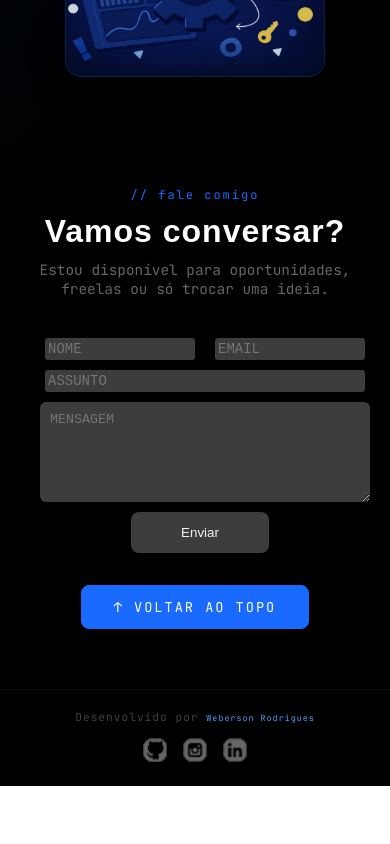
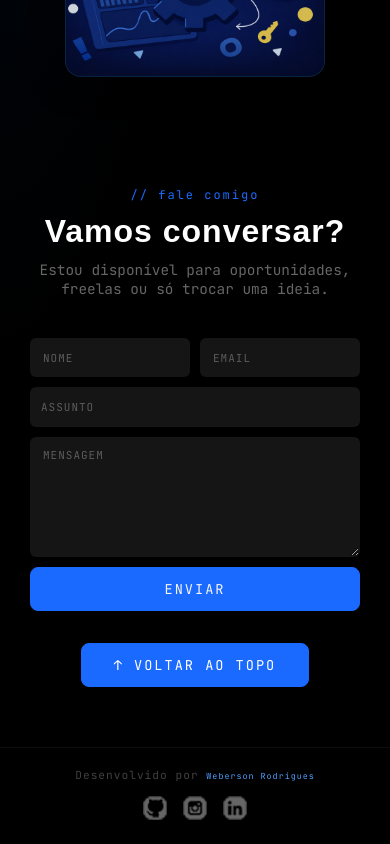
Before and after one commit to WebersonRodrigues7/portfolio, a Next.js app: page / in a window 390 px wide. Shown: the part 2400-3244 px from the top of the page. Before the commit the page ends 3186 px from the top, so only its background shows below. Built offline with nearby package versions, Linux system fonts and the light colour scheme.

Commit message:
fix media query

```diff
--- a/app/page.module.css
+++ b/app/page.module.css
@@ -401,92 +401,145 @@
   opacity: 1;
 }
 
+/* form */
 .form {
   display: flex;
   flex-direction: column;
   gap: 10px;
+  align-items: center;
+}
+
+.form .contactsform {
+  display: flex;
+  gap: 10px;
+  width: 100%;
+  max-width: 420px;
+  justify-content: center;
 }
 
 .form .contactsform input {
-  margin-left: 20px;
-  font-family: 'Arial, Helvetica, sans-serif', monospace;
-  font-size: 14px;
-  padding: 10px;
-  background-color: rgba(141, 140, 140, 0.438);
-  border: none;
+  font-family: 'JetBrains Mono', monospace;
+  font-size: 13px;
+  padding: 10px 12px;
+  background-color: rgba(141, 140, 140, 0.15);
+  border: 1px solid transparent;
   color: whitesmoke;
-  border-radius: 3px;
+  border-radius: 6px;
+  flex: 1;
+  transition: border 0.3s ease;
+}
+
+.form .contactsform input::placeholder {
+  color: rgba(255, 255, 255, 0.3);
+  letter-spacing: 1px;
+  font-size: 11px;
+}
+
+.form .contactsform input:focus {
+  outline: none;
+  border: 1px solid rgba(77, 159, 255, 0.5);
 }
 
 .form .contactsform .inputAssunto {
-  padding: 10px;
-  width: 400px;
-}
-
-.form .contactsform input:focus {
-  outline: 1px solid whitesmoke;
-
+  width: 100%;
+  max-width: 420px;
+  flex: unset;
 }
 
 .divMensagem {
   display: flex;
-  margin-left: 20px;
   justify-content: center;
+  width: 100%;
 }
+
 .mensagem {
-  background-color: rgba(141, 140, 140, 0.438);
-  border: none;
-  width: 400px;
-  height: 100px;
-  padding: 10px;
+  background-color: rgba(141, 140, 140, 0.15);
+  border: 1px solid transparent;
+  width: 100%;
+  max-width: 420px;
+  height: 120px;
+  padding: 10px 12px;
   resize: vertical;
   color: whitesmoke;
-
   border-radius: 6px;
+  font-family: 'JetBrains Mono', monospace;
+  font-size: 13px;
+  transition: border 0.3s ease;
 }
 
-.mensagem:focus{
+.mensagem::placeholder {
+  color: rgba(255, 255, 255, 0.3);
+  letter-spacing: 1px;
+  font-size: 11px;
+}
 
-  outline: 1px solid whitesmoke;
+.mensagem:focus {
+  outline: none;
+  border: 1px solid rgba(77, 159, 255, 0.5);
 }
 
 .form .divBtn {
   display: flex;
-  justify-content: right;
-  margin-right: 120px;
+  justify-content: center;
+  width: 100%;
+  max-width: 420px;
 }
 
 .form button {
-  background-color: rgba(141, 140, 140, 0.438);
-  padding: 13px 50px;
+  background-color: #1a6aff;
+  padding: 12px 48px;
   border-radius: 8px;
-  border: none;
-  transition: .3s ease;
+  border: 1px solid #1a6aff;
+  transition: transform 0.3s ease, box-shadow 0.3s ease;
   color: whitesmoke;
+  cursor: pointer;
+  font-family: 'JetBrains Mono', monospace;
+  font-size: 0.85em;
+  letter-spacing: 2px;
+  text-transform: uppercase;
 }
 
 .form button:hover {
   transform: translateY(-2px);
-  cursor: pointer;
+  box-shadow: 0 0 20px rgba(26, 106, 255, 0.5);
 }
-
-@media (max-width: 465px) {
-   .form .contactsform input {
-    padding: 3px;
-    width: 150px;
-   }
-
-  .form .contactsform .inputAssunto {
-    width: 320px;
-    padding: 3px;
-  }
 
 
 
+/* Media Queries */
+@media (max-width: 480px) {
+  .form .contactsform {
+    max-width: 100%;
+    padding: 0 10px;
+  }
 
+  .form .contactsform input {
+    min-width: 0;
+  }
+
+  .form .contactsform .inputAssunto {
+    max-width: 100%;
+    padding: 0 10px;
+  }
+
+  .divMensagem {
+    padding: 0 10px;
+  }
+
+  .mensagem {
+    max-width: 100%;
+  }
+
+  .form .divBtn {
+    padding: 0 10px;
+  }
+
+  .form button {
+    width: 100%;
+  }
 }
 
-/* Media Queries */
+
 @media (max-width: 700px) {
   .name {
     font-size: 2em;
@@ -510,35 +563,16 @@
     width: 90%;
   }
 
+  .inputAssunto {
+    height: 40px;
+  }
+
   .headerNav a {
     font-size: 10px;
     padding: 6px 10px;
     letter-spacing: 1px;
   }
-
-
-.form .divBtn {
-  display: flex;
-  margin-left: 130px;
-  justify-content: center;
 }
-
-
-
-.mensagem {
-
-  width: 400px;
-  height: 100px;
-
-}
-
-
-
-
-
-
-}
-
 
 @media (max-width: 1100px) {
   .projetoCard {
```
